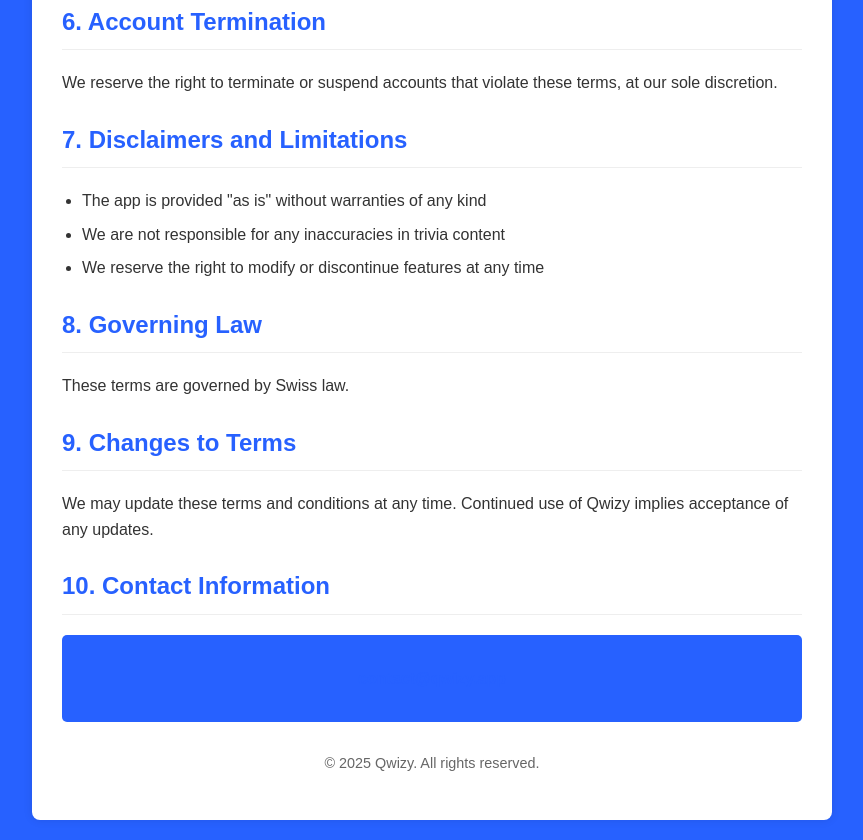
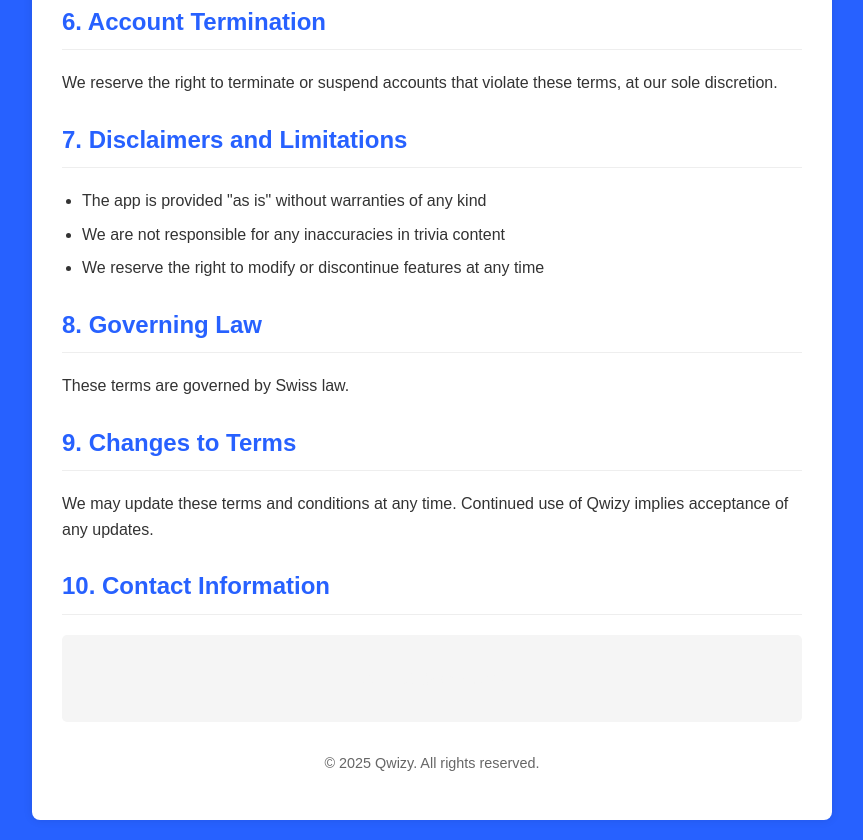
Before and after one commit to ignatboyarinov/Qwizy, a plain HTML site: page terms-of-service.html in a window 1280 px wide. Shown: the part 944-1784 px from the top of the page, without its empty margins (208-1071 px from the left). Drawn offline with Linux system fonts and the light colour scheme.

Commit message:
Update terms-of-service.html

```diff
--- a/terms-of-service.html
+++ b/terms-of-service.html
@@ -41,7 +41,7 @@
             margin-bottom: 8px;
         }
         .contact {
-            background-color: #2761FF;
+            background-color: #f5f5f5;
             padding: 15px;
             border-radius: 5px;
             margin-top: 20px;
@@ -55,7 +55,7 @@
         }
         .email {
             font-weight: bold;
-            color: #2761FF;
+            color: #f5f5f5;
         }
     </style>
 </head>
```
